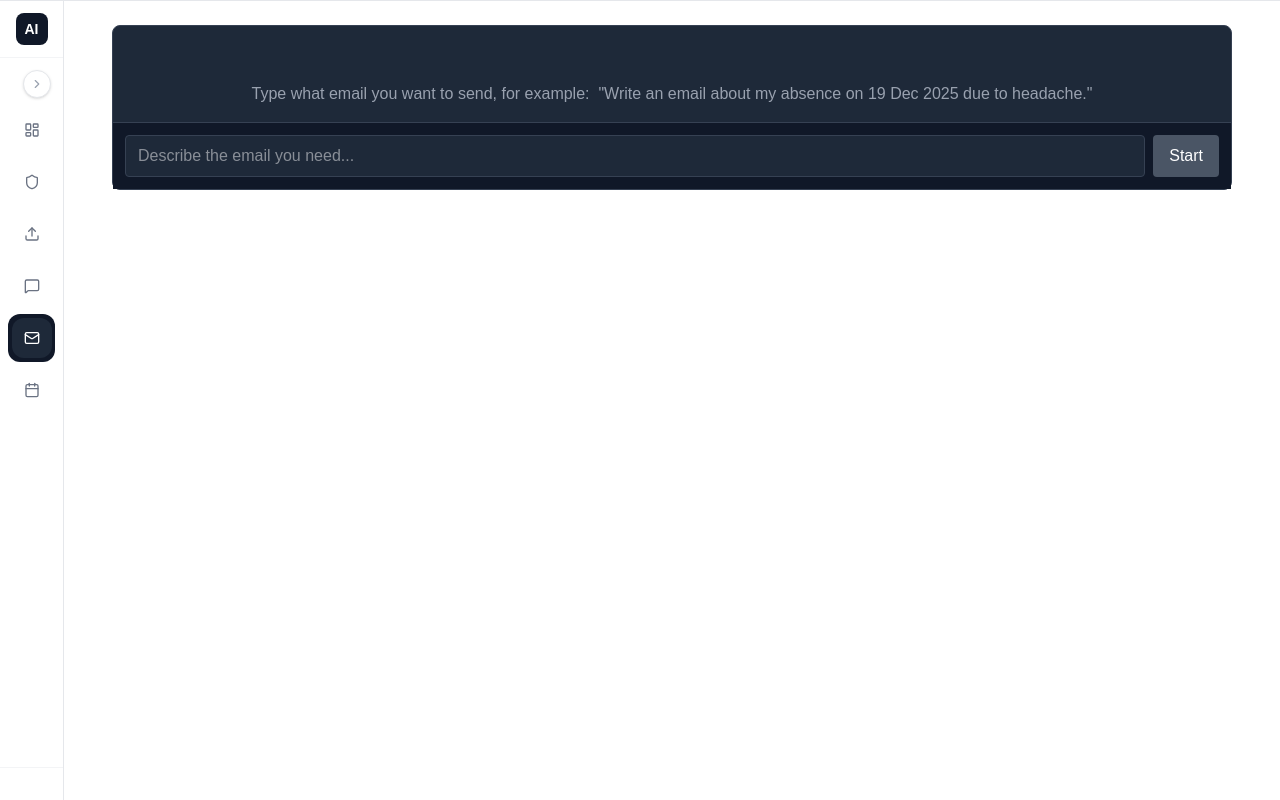
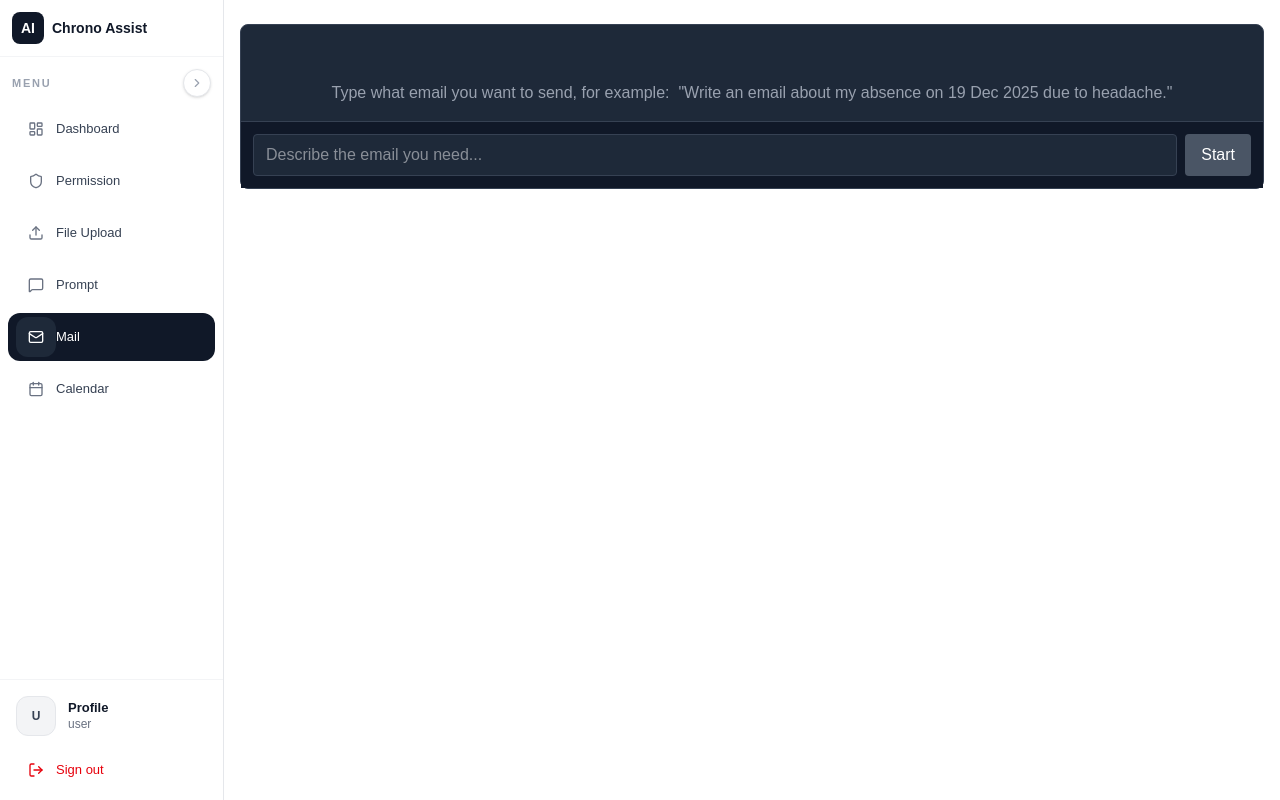
Before and after one commit to swoyamsuwal/chrono_assist-frontend, a Next.js app: page /mail in a window 1280 px wide. Built offline with nearby package versions, Linux system fonts and the light colour scheme.

Commit message:
side bar update

```diff
--- a/app/components/Side_bar.jsx
+++ b/app/components/Side_bar.jsx
@@ -2,7 +2,6 @@
 
 import { useEffect, useState } from "react";
 import { usePathname, useRouter } from "next/navigation";
-// import Header from "./Header_second";
 import {
   LayoutDashboard,
   Shield,
@@ -12,6 +11,7 @@ import {
   Calendar,
   ChevronLeft,
   ChevronRight,
+  LogOut,
 } from "lucide-react";
 
 const sidebarItems = [
@@ -25,23 +25,54 @@ const sidebarItems = [
 
 const STORAGE_KEY = "sidebar-expanded";
 
+function getInitials(nameOrEmail) {
+  if (!nameOrEmail) return "U";
+  const s = String(nameOrEmail).trim();
+  if (!s) return "U";
+  const parts = s.split(/[\s@._-]+/).filter(Boolean);
+  return (
+    (parts[0]?.[0] || "U").toUpperCase() + (parts[1]?.[0] || "").toUpperCase()
+  );
+}
+
 export default function SideBarLayout({ children }) {
   const pathname = usePathname();
   const router = useRouter();
 
   const [expanded, setExpanded] = useState(null);
   const [hovered, setHovered] = useState(false);
+  const [user, setUser] = useState(null);
 
   useEffect(() => {
     const stored = localStorage.getItem(STORAGE_KEY);
     if (stored === "true") setExpanded(true);
     else if (stored === "false") setExpanded(false);
     else setExpanded(false);
+
+    const storedUser = localStorage.getItem("user");
+    if (storedUser) {
+      try {
+        setUser(JSON.parse(storedUser));
+      } catch {
+        setUser(null);
+      }
+    }
   }, []);
 
+  const isOpen = Boolean(expanded || hovered);
+
+  const username = user?.username || user?.email || "user";
+
+  const avatarUrl =
+    user?.avatar ||
+    user?.profile_picture ||
+    user?.profilePicture ||
+    user?.image ||
+    null;
+
+  const initials = getInitials(username);
+
   if (expanded === null) return null;
-
-  const isOpen = expanded || hovered;
 
   const handleToggleLock = () => {
     const next = !expanded;
@@ -49,25 +80,46 @@ export default function SideBarLayout({ children }) {
     localStorage.setItem(STORAGE_KEY, String(next));
   };
 
+  const handleProfileClick = () => {
+    router.push("/profile");
+  };
+
+  const handleLogout = async () => {
+    try {
+      await fetch("http://127.0.0.1:8000/authapp/logout/", {
+        method: "POST",
+        credentials: "include",
+        headers: { "Content-Type": "application/json" },
+      });
+    } catch (e) {
+      console.error("Logout error:", e);
+    }
+
+    localStorage.removeItem("user");
+    localStorage.removeItem("accessToken");
+    localStorage.removeItem("refreshToken");
+
+    setUser(null);
+    router.push("/login");
+  };
+
   return (
     <div className="min-h-screen bg-white text-gray-900">
-      <div className="fixed top-0 left-0 z-40 w-full bg-white border-b border-gray-200">
-        {/* <Header /> */}
-      </div>
-
-      <div className="pt-[1px] flex">
+      <div className="flex">
+        {/* SIDEBAR */}
         <aside
           className={`
-            fixed left-0 top-[1px] bottom-0
+            fixed left-0 top-0 bottom-0
             border-r border-gray-200 bg-white
             flex flex-col
-            transition-[width] duration-200 ease-out
+            will-change-[width]
+            transition-[width] duration-300 ease-in-out
             ${isOpen ? "w-56" : "w-16"}
           `}
           onMouseEnter={() => setHovered(true)}
           onMouseLeave={() => setHovered(false)}
         >
-          {/* Logo */}
+          {/* Brand */}
           <div
             className={`
               flex items-center gap-2 px-3 py-3 border-b border-gray-100
@@ -84,7 +136,7 @@ export default function SideBarLayout({ children }) {
             )}
           </div>
 
-          {/* Menu + toggle */}
+          {/* MENU + pin */}
           <div className="flex items-center justify-between px-3 pt-3 pb-1">
             {isOpen ? (
               <span className="text-[11px] font-semibold tracking-[0.16em] text-gray-400">
@@ -97,12 +149,12 @@ export default function SideBarLayout({ children }) {
             <button
               type="button"
               onClick={handleToggleLock}
-              className={`
+              className="
                 inline-flex items-center justify-center
                 h-7 w-7 rounded-full border text-gray-400
                 border-gray-200 hover:border-gray-300 hover:text-gray-600
                 bg-white shadow-sm transition-colors
-              `}
+              "
               title={expanded ? "Collapse sidebar" : "Keep sidebar open"}
             >
               {expanded ? (
@@ -113,7 +165,7 @@ export default function SideBarLayout({ children }) {
             </button>
           </div>
 
-          {/* Nav */}
+          {/* NAV */}
           <nav className="mt-1 px-2 flex-1 overflow-y-auto">
             <ul className="space-y-1">
               {sidebarItems.map((item) => {
@@ -128,28 +180,37 @@ export default function SideBarLayout({ children }) {
                       className={`
                         w-full h-12 rounded-xl
                         transition-colors duration-150
-                        ${active ? "bg-gray-900 text-white" : "text-gray-700 hover:bg-gray-100"}
+                        ${
+                          active
+                            ? "bg-gray-900 text-white"
+                            : "text-gray-700 hover:bg-gray-100"
+                        }
                         ${isOpen ? "px-2" : "px-0"}
                       `}
                     >
-                      {/* This inner wrapper is the key: fixed icon column */}
                       <span
                         className={`
                           h-full w-full grid items-center
-                          ${isOpen ? "grid-cols-[40px_1fr]" : "grid-cols-1 justify-items-center"}
+                          ${
+                            isOpen
+                              ? "grid-cols-[40px_1fr]"
+                              : "grid-cols-1 justify-items-center"
+                          }
                         `}
                       >
-                        {/* Icon cell (40px wide when open, centered when closed) */}
                         <span
                           className={`
                             h-10 w-10 rounded-xl grid place-items-center
-                            ${active ? "bg-gray-800 text-white" : "text-gray-500"}
+                            ${
+                              active
+                                ? "bg-gray-800 text-white"
+                                : "text-gray-500"
+                            }
                           `}
                         >
                           <Icon className="h-4 w-4" />
                         </span>
 
-                        {/* Text cell */}
                         {isOpen && (
                           <span className="text-[13px] font-medium text-left">
                             {item.name}
@@ -163,20 +224,95 @@ export default function SideBarLayout({ children }) {
             </ul>
           </nav>
 
-          {/* Footer */}
-          <div className="px-3 py-3 border-t border-gray-100">
-            {isOpen ? (
-              <p className="text-[11px] text-gray-400">v1.0 • Workspace</p>
-            ) : (
-              <div className="h-2" />
-            )}
+          {/* Bottom: Profile + Sign out */}
+          <div className="border-t border-gray-100 p-2">
+            {/* Profile row */}
+            <button
+              type="button"
+              onClick={handleProfileClick}
+              className={`
+                w-full rounded-xl transition-colors
+                hover:bg-gray-100
+                ${isOpen ? "px-2 py-2" : "p-2"}
+              `}
+              title="Profile"
+            >
+              <span
+                className={`
+                  w-full grid items-center gap-x-3
+                  ${
+                    isOpen
+                      ? "grid-cols-[40px_1fr]"
+                      : "grid-cols-1 justify-items-center"
+                  }
+                `}
+              >
+                <span className="h-10 w-10 rounded-xl bg-gray-100 border border-gray-200 grid place-items-center overflow-hidden">
+                  {avatarUrl ? (
+                    // eslint-disable-next-line @next/next/no-img-element
+                    <img
+                      src={avatarUrl}
+                      alt="Profile"
+                      className="h-full w-full object-cover"
+                    />
+                  ) : (
+                    <span className="text-xs font-semibold text-gray-700">
+                      {initials}
+                    </span>
+                  )}
+                </span>
+
+                {isOpen && (
+                  <span className="text-left leading-tight">
+                    <div className="text-[13px] font-semibold text-gray-900">
+                      Profile
+                    </div>
+                    <div className="text-[12px] text-gray-500">{username}</div>
+                  </span>
+                )}
+              </span>
+            </button>
+
+            {/* Sign out row */}
+            <button
+              type="button"
+              onClick={handleLogout}
+              className={`
+                mt-1 w-full h-11 rounded-xl
+                transition-colors duration-150
+                text-red-600 hover:bg-red-50
+                ${isOpen ? "px-2" : "px-0"}
+              `}
+              title="Sign out"
+            >
+              <span
+                className={`
+                  h-full w-full grid items-center
+                  ${
+                    isOpen
+                      ? "grid-cols-[40px_1fr]"
+                      : "grid-cols-1 justify-items-center"
+                  }
+                `}
+              >
+                <span className="h-10 w-10 rounded-xl grid place-items-center text-red-600">
+                  <LogOut className="h-4 w-4" />
+                </span>
+
+                {isOpen && (
+                  <span className="text-[13px] font-medium text-left">
+                    Sign out
+                  </span>
+                )}
+              </span>
+            </button>
           </div>
         </aside>
 
-        {/* Content */}
+        {/* CONTENT */}
         <main
           className={`
-            flex-1 ml-16 transition-[margin-left] duration-200 ease-out
+            flex-1 ml-16 transition-[margin-left] duration-300 ease-in-out
             ${isOpen ? "lg:ml-56" : "lg:ml-16"}
             w-full
           `}
```
